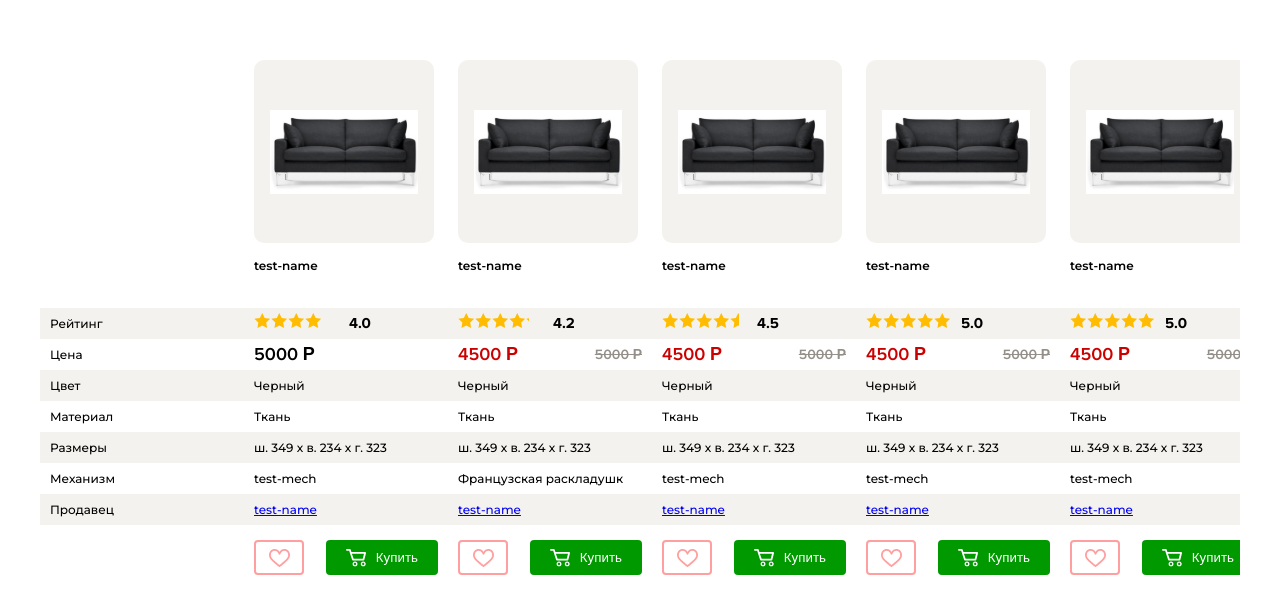
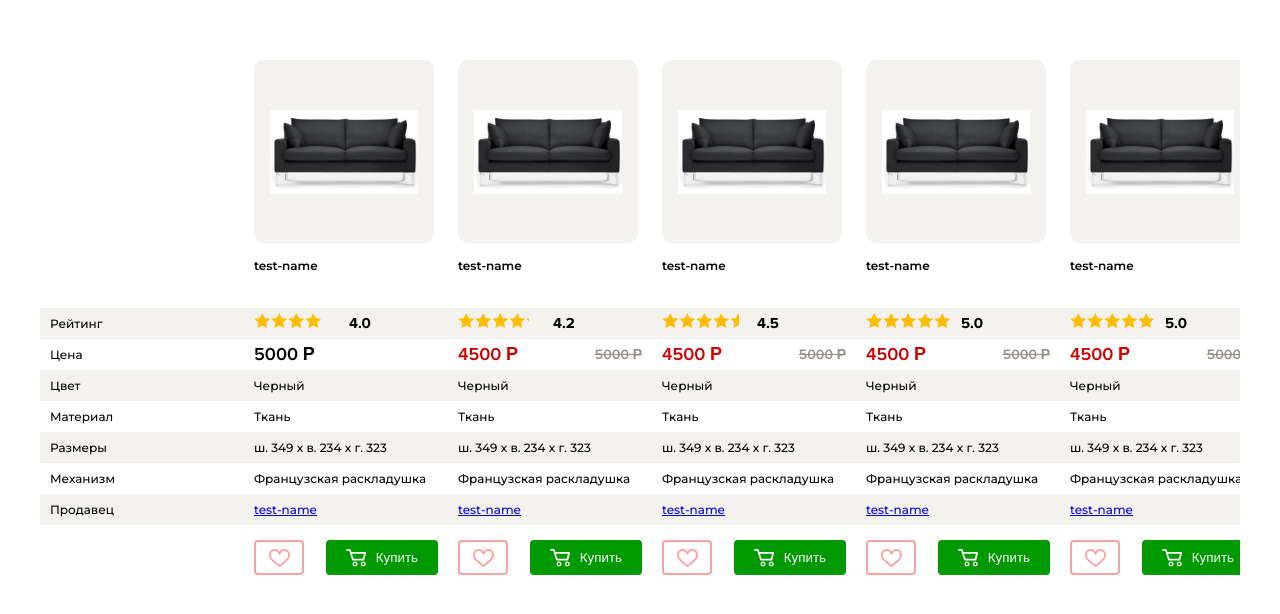
Before and after one commit to MaehwaDC/test_imr, a React (Create React App) app: page / in a window 1280 px wide. Shown: the part 150-764 px from the top of the page. Built offline with nearby package versions, Linux system fonts and the light colour scheme.

Commit message:
fixed data

```diff
--- a/src/Data/index.js
+++ b/src/Data/index.js
@@ -7,7 +7,7 @@ export const TEST_PRODUCTS_DATA = [
     color: 'Черный',
     material: 'Ткань',
     size: 'ш. 349 х в. 234 х г. 323',
-    mech: 'test-mech',
+    mech: 'Французская раскладушкa',
     saler: {
       name: 'test-name',
       refUrl: '#',
@@ -23,7 +23,7 @@ export const TEST_PRODUCTS_DATA = [
     color: 'Черный',
     material: 'Ткань',
     size: 'ш. 349 х в. 234 х г. 323',
-    mech: 'Французская раскладушк',
+    mech: 'Французская раскладушкa',
     saler: {
       name: 'test-name',
       refUrl: '#',
@@ -39,7 +39,7 @@ export const TEST_PRODUCTS_DATA = [
     color: 'Черный',
     material: 'Ткань',
     size: 'ш. 349 х в. 234 х г. 323',
-    mech: 'test-mech',
+    mech: 'Французская раскладушкa',
     saler: {
       name: 'test-name',
       refUrl: '#',
@@ -55,7 +55,7 @@ export const TEST_PRODUCTS_DATA = [
     color: 'Черный',
     material: 'Ткань',
     size: 'ш. 349 х в. 234 х г. 323',
-    mech: 'test-mech',
+    mech: 'Французская раскладушкa',
     saler: {
       name: 'test-name',
       refUrl: '#',
@@ -71,7 +71,7 @@ export const TEST_PRODUCTS_DATA = [
     color: 'Черный',
     material: 'Ткань',
     size: 'ш. 349 х в. 234 х г. 323',
-    mech: 'test-mech',
+    mech: 'Французская раскладушкa',
     saler: {
       name: 'test-name',
       refUrl: '#',
@@ -87,7 +87,7 @@ export const TEST_PRODUCTS_DATA = [
     color: 'Черный',
     material: 'Ткань',
     size: 'ш. 349 х в. 234 х г. 323',
-    mech: 'test-mech',
+    mech: 'Французская раскладушкa',
     saler: {
       name: 'test-name',
       refUrl: '#',
@@ -103,7 +103,7 @@ export const TEST_PRODUCTS_DATA = [
     color: 'Черный',
     material: 'Ткань',
     size: 'ш. 349 х в. 234 х г. 323',
-    mech: 'test-mech',
+    mech: 'Французская раскладушкa',
     saler: {
       name: 'test-name',
       refUrl: '#',
@@ -119,7 +119,7 @@ export const TEST_PRODUCTS_DATA = [
     color: 'Черный',
     material: 'Ткань',
     size: 'ш. 349 х в. 234 х г. 323',
-    mech: 'test-mech',
+    mech: 'Французская раскладушкa',
     saler: {
       name: 'test-name',
       refUrl: '#',
@@ -135,7 +135,7 @@ export const TEST_PRODUCTS_DATA = [
     color: 'Черный',
     material: 'Ткань',
     size: 'ш. 349 х в. 234 х г. 323',
-    mech: 'test-mech',
+    mech: 'Французская раскладушкa',
     saler: {
       name: 'test-name',
       refUrl: '#',
@@ -151,7 +151,7 @@ export const TEST_PRODUCTS_DATA = [
     color: 'Черный',
     material: 'Ткань',
     size: 'ш. 349 х в. 234 х г. 323',
-    mech: 'test-mech',
+    mech: 'Французская раскладушкa',
     saler: {
       name: 'test-name',
       refUrl: '#',
@@ -167,7 +167,7 @@ export const TEST_PRODUCTS_DATA = [
     color: 'Черный',
     material: 'Ткань',
     size: 'ш. 349 х в. 234 х г. 323',
-    mech: 'test-mech',
+    mech: 'Французская раскладушкa',
     saler: {
       name: 'test-name',
       refUrl: '#',
@@ -183,7 +183,7 @@ export const TEST_PRODUCTS_DATA = [
     color: 'Черный',
     material: 'Ткань',
     size: 'ш. 349 х в. 234 х г. 323',
-    mech: 'test-mech',
+    mech: 'Французская раскладушкa',
     saler: {
       name: 'test-name',
       refUrl: '#',
@@ -199,7 +199,7 @@ export const TEST_PRODUCTS_DATA = [
     color: 'Черный',
     material: 'Ткань',
     size: 'ш. 349 х в. 234 х г. 323',
-    mech: 'test-mech',
+    mech: 'Французская раскладушкa',
     saler: {
       name: 'test-name',
       refUrl: '#',
@@ -215,7 +215,7 @@ export const TEST_PRODUCTS_DATA = [
     color: 'Черный',
     material: 'Ткань',
     size: 'ш. 349 х в. 234 х г. 323',
-    mech: 'test-mech',
+    mech: 'Французская раскладушкa',
     saler: {
       name: 'test-name',
       refUrl: '#',
@@ -231,7 +231,7 @@ export const TEST_PRODUCTS_DATA = [
     color: 'Черный',
     material: 'Ткань',
     size: 'ш. 349 х в. 234 х г. 323',
-    mech: 'test-mech',
+    mech: 'Французская раскладушкa',
     saler: {
       name: 'test-name',
       refUrl: '#',
@@ -247,7 +247,7 @@ export const TEST_PRODUCTS_DATA = [
     color: 'Черный',
     material: 'Ткань',
     size: 'ш. 349 х в. 234 х г. 323',
-    mech: 'test-mech',
+    mech: 'Французская раскладушкa',
     saler: {
       name: 'test-name',
       refUrl: '#',
@@ -263,7 +263,7 @@ export const TEST_PRODUCTS_DATA = [
     color: 'Черный',
     material: 'Ткань',
     size: 'ш. 349 х в. 234 х г. 323',
-    mech: 'test-mech',
+    mech: 'Французская раскладушкa',
     saler: {
       name: 'test-name',
       refUrl: '#',
@@ -279,7 +279,7 @@ export const TEST_PRODUCTS_DATA = [
     color: 'Черный',
     material: 'Ткань',
     size: 'ш. 349 х в. 234 х г. 323',
-    mech: 'test-mech',
+    mech: 'Французская раскладушкa',
     saler: {
       name: 'test-name',
       refUrl: '#',
@@ -295,7 +295,7 @@ export const TEST_PRODUCTS_DATA = [
     color: 'Черный',
     material: 'Ткань',
     size: 'ш. 349 х в. 234 х г. 323',
-    mech: 'test-mech',
+    mech: 'Французская раскладушкa',
     saler: {
       name: 'test-name',
       refUrl: '#',
@@ -311,7 +311,7 @@ export const TEST_PRODUCTS_DATA = [
     color: 'Черный',
     material: 'Ткань',
     size: 'ш. 349 х в. 234 х г. 323',
-    mech: 'test-mech',
+    mech: 'Французская раскладушкa',
     saler: {
       name: 'test-name',
       refUrl: '#',
```
